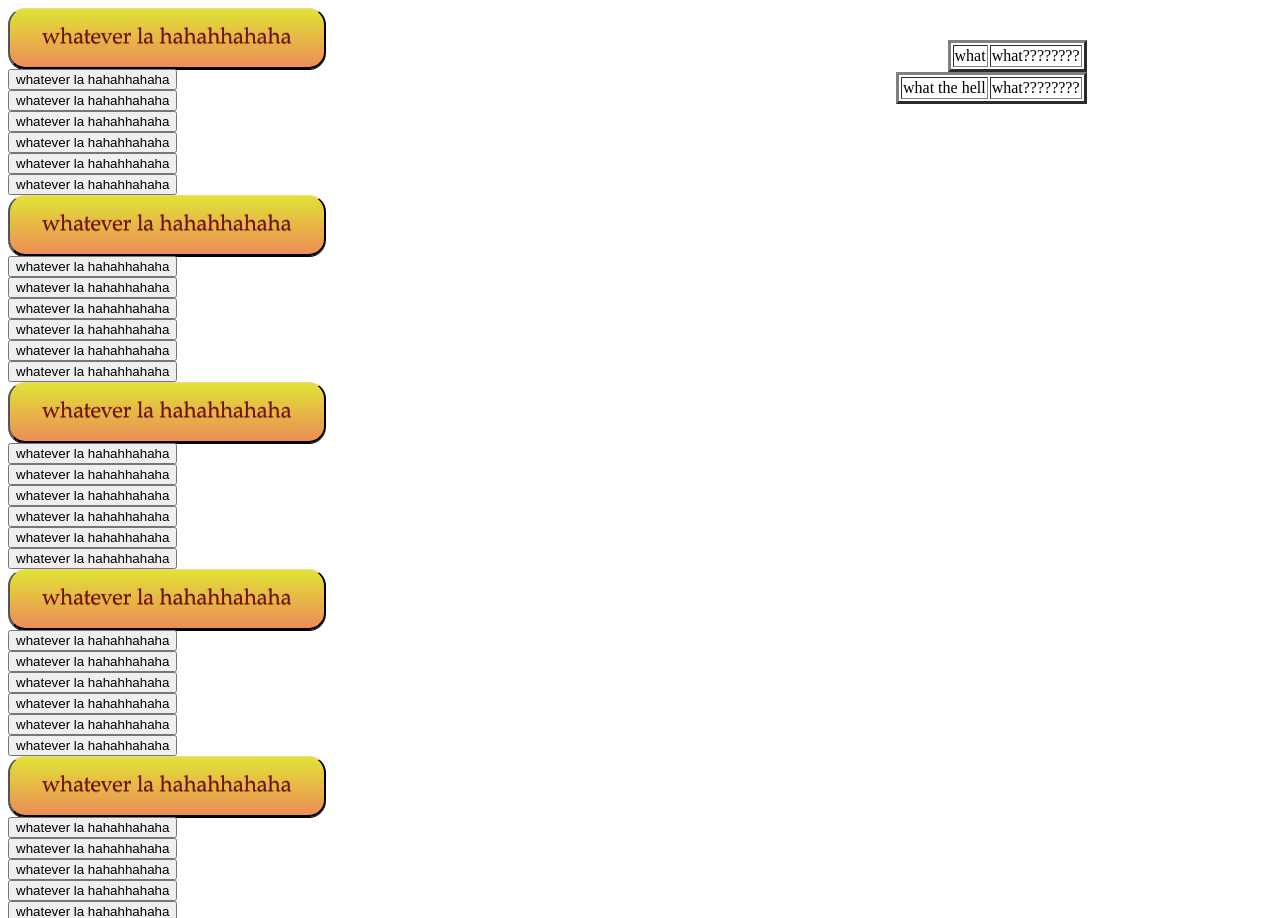
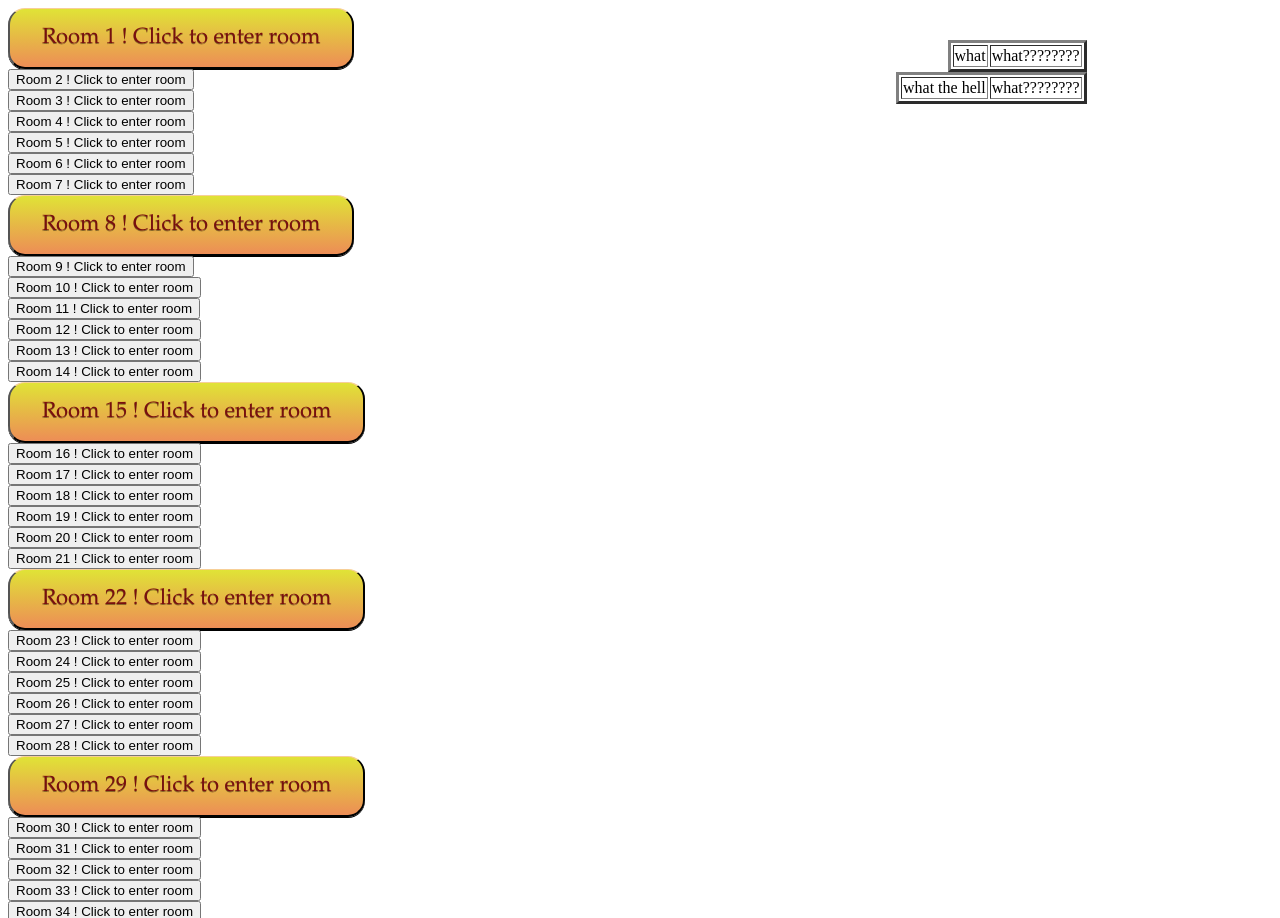
Before and after one commit to Tony-YI/WebCiviliazation, a PHP site: page /room.php in a window 1280 px wide. Shown: the top 918 px of the page. Run offline with PHP 8.4, Linux system fonts and the light colour scheme; some libraries are stand-ins or nearby versions.

Commit message:
test button

```diff
--- a/room.php
+++ b/room.php
@@ -19,7 +19,7 @@
                 while($i < 40){
                     $i++;
                     $num = $i % 7;
-                    echo "<button type='submit' class='button$num'>whatever la hahahhahaha</button><br>";
+                    echo "<button type='submit' class='button$num'>Room $i ! Click to enter room</button><br>";
                 }
             ?>
         </div>
```
